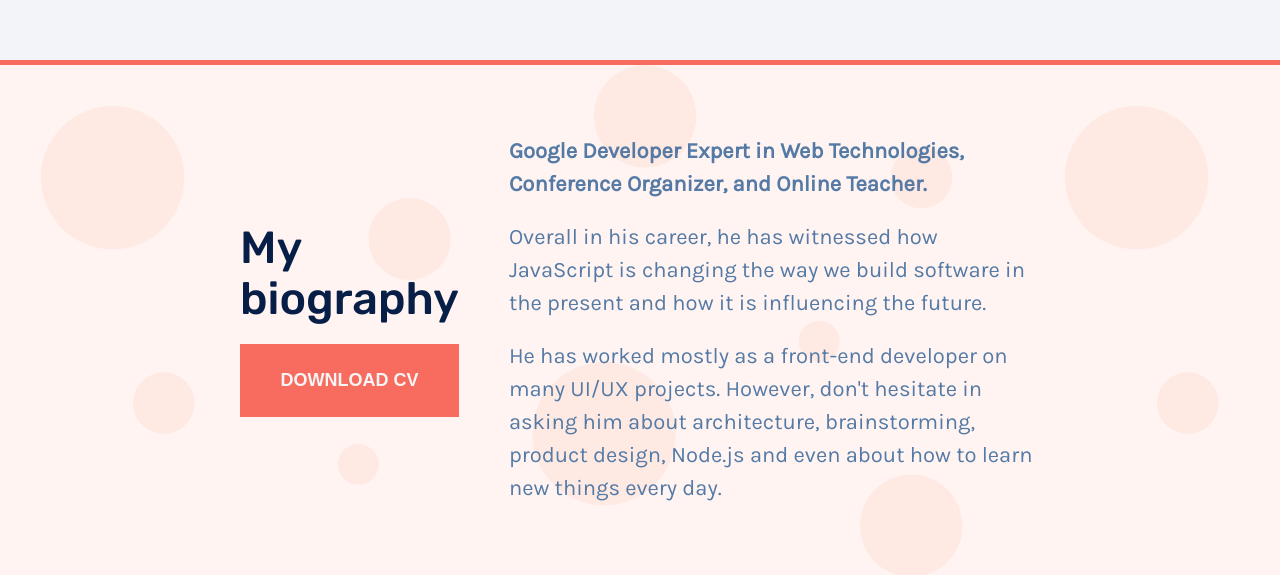
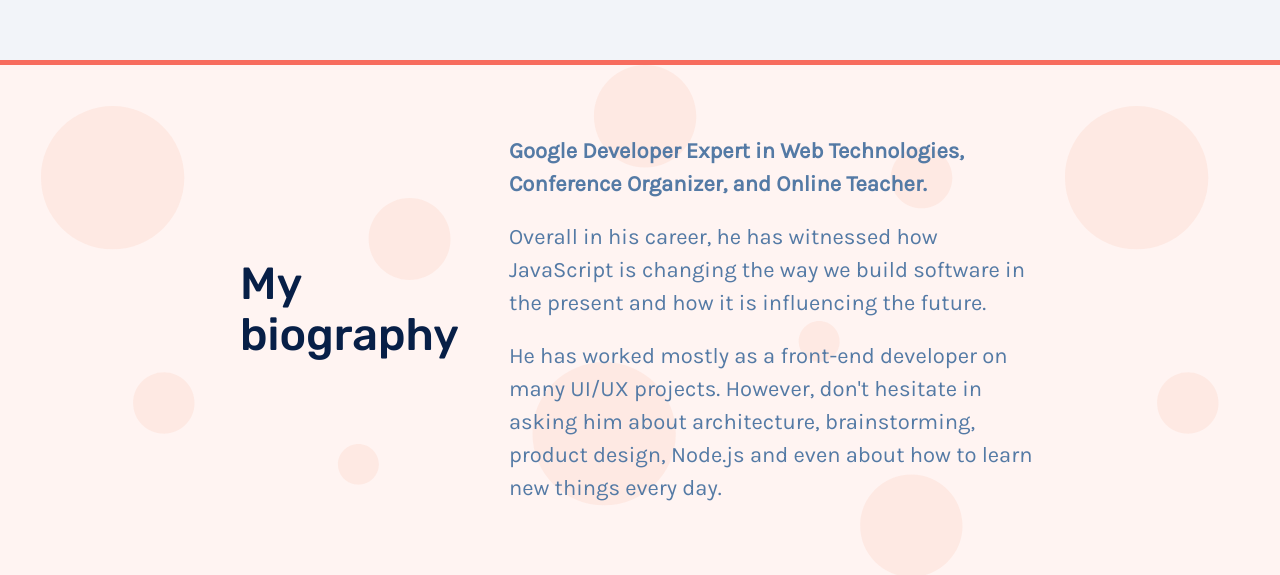
Before and after one commit to lady456/portafolio, a website built with Parcel: page index.html in a window 1280 px wide. Shown: the part 730-1305 px from the top of the page. Built offline with nearby package versions, Linux system fonts and the light colour scheme; files whose address does not match are found by name.

Commit message:
Update index.html

```diff
--- a/index.html
+++ b/index.html
@@ -22,7 +22,6 @@
 		<div class="container is-short">
 			<div class="biography-title">
 				<h1 class="title">My biography</h1>
-				<button>Download CV</button>
 			</div>
 			<div>
 				<p><strong>Google Developer Expert in Web Technologies, Conference Organizer, and Online Teacher.</strong></p>
```
